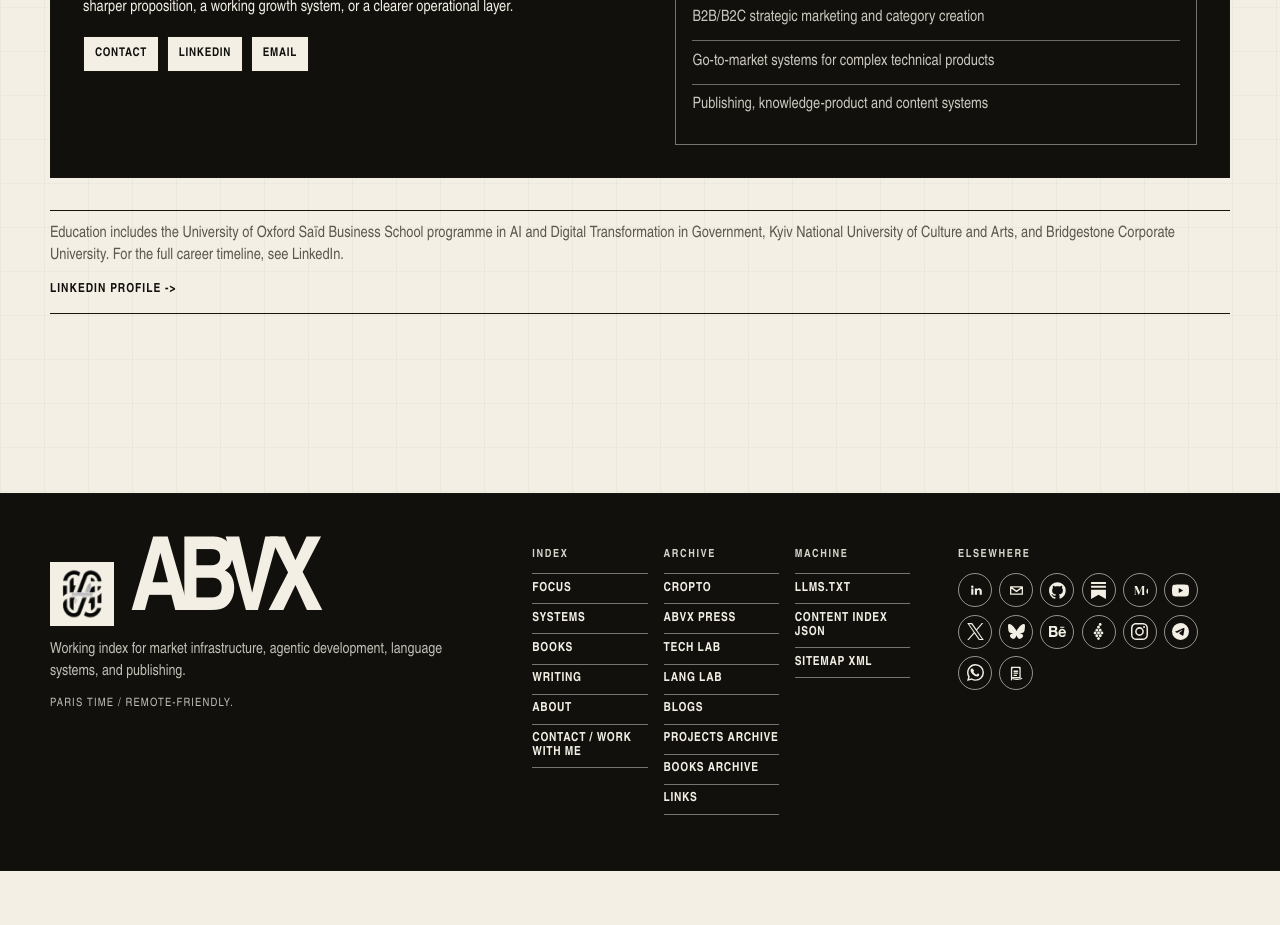
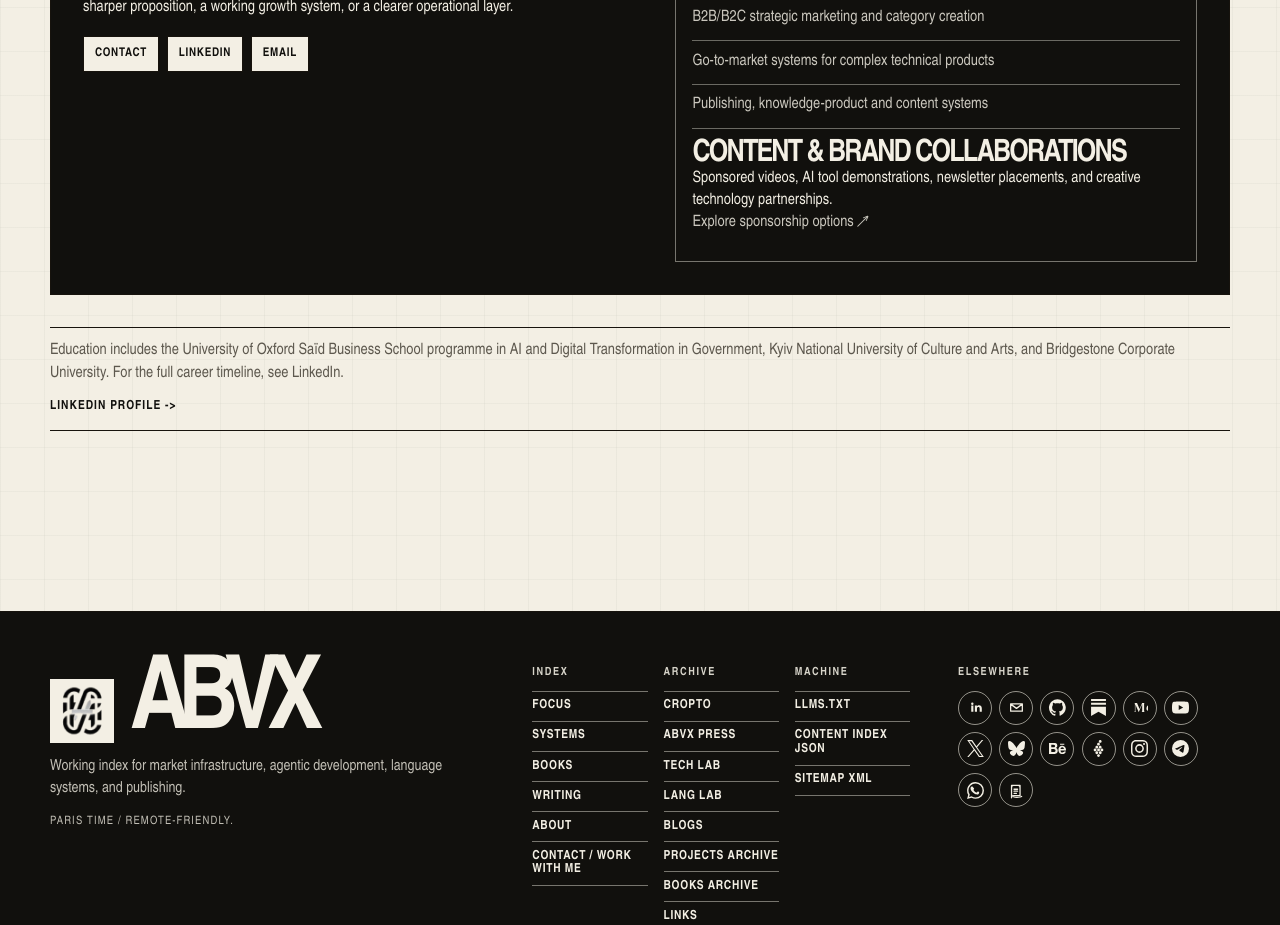
Before and after one commit to markoblogo/ABVXsite, a Next.js app: page /about in a window 1280 px wide. Shown: the part 5140-6065 px from the top of the page. Before the commit the page ends 6011 px from the top, so only its background shows below. Built offline with nearby package versions, Linux system fonts and the light colour scheme.

Commit message:
feat: add Passionfroot collaboration links

```diff
--- a/src/app/about/page.tsx
+++ b/src/app/about/page.tsx
@@ -317,6 +317,13 @@ export default function AboutPage() {
             {bestFitWork.map((item) => (
               <li key={item}>{item}</li>
             ))}
+            <li>
+              <h3>Content &amp; Brand Collaborations</h3>
+              <p>Sponsored videos, AI tool demonstrations, newsletter placements, and creative technology partnerships.</p>
+              <a href="https://workspace.passionfroot.me/abv" target="_blank" rel="noopener noreferrer">
+                Explore sponsorship options ↗
+              </a>
+            </li>
           </ul>
         </div>
       </section>
--- a/src/components/SiteFooter.tsx
+++ b/src/components/SiteFooter.tsx
@@ -1,3 +1,6 @@
+'use client';
+
+import { usePathname } from 'next/navigation';
 import Link from 'next/link';
 import BrandMark from './BrandMark';
 import SocialIcon from './SocialIcon';
@@ -40,6 +43,8 @@ function SocialLinkButton({ item }: { item: SocialLink }) {
 }
 
 export default function SiteFooter() {
+  const pathname = usePathname();
+
   return (
     <footer className="site-footer">
       <div className="site-footer__inner">
@@ -89,6 +94,11 @@ export default function SiteFooter() {
               <SocialLinkButton key={`${item.label}-${item.href}`} item={item} />
             ))}
           </div>
+          {pathname === '/' ? (
+            <div className="site-footer__links">
+              <FooterNavLink item={{ label: 'Brand Collaborations ↗', href: 'https://workspace.passionfroot.me/abv', external: true }} />
+            </div>
+          ) : null}
         </section>
       </div>
     </footer>
```
